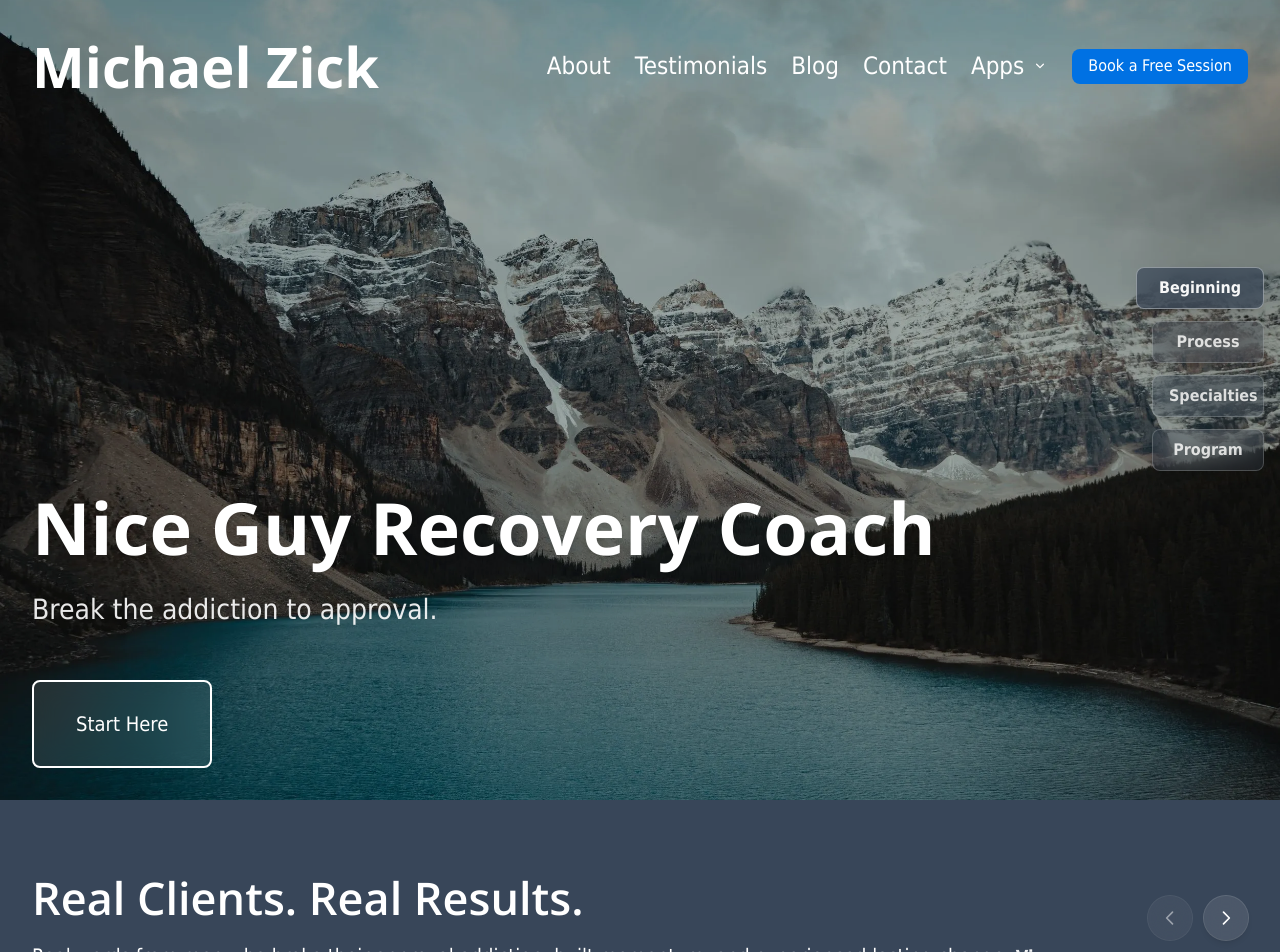
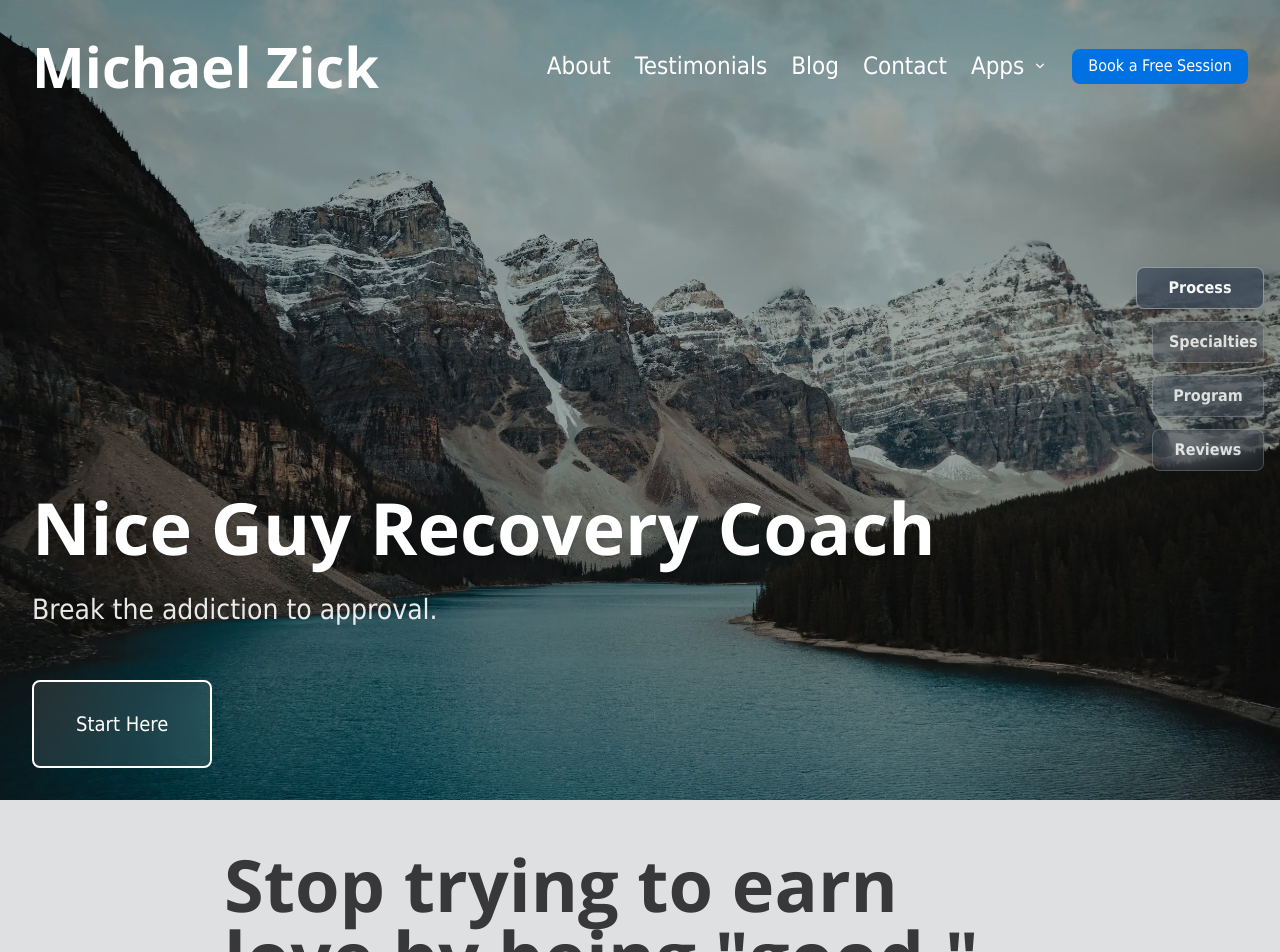
Before and after one commit to michaelzick/michaelzick.com, a Next.js app: page / in a window 1280 px wide. Shown: the top 952 px of the page. Built offline with nearby package versions, Linux system fonts and the light colour scheme; no server answers.

Commit message:
feat: Reorder testimonials section and update its navigation text to 'Reviews'

```diff
--- a/components/HomePageContent.tsx
+++ b/components/HomePageContent.tsx
@@ -30,13 +30,6 @@ export default function HomePageContent() {
   const sectionConfig = useMemo<SectionConfig[]>(
     () => [
       {
-        id: 'testimonials',
-        linkText: 'Beginning',
-        mobileLabel: 'Beginning',
-        sectionRef: testimonialsSectionRef,
-        titleRef: testimonialsTitleRef,
-      },
-      {
         id: 'process',
         linkText: 'Process',
         mobileLabel: 'Process',
@@ -56,6 +49,13 @@ export default function HomePageContent() {
         mobileLabel: 'Program',
         sectionRef: programSectionRef,
         titleRef: programTitleRef,
+      },
+      {
+        id: 'testimonials',
+        linkText: 'Reviews',
+        mobileLabel: 'Reviews',
+        sectionRef: testimonialsSectionRef,
+        titleRef: testimonialsTitleRef,
       },
     ],
     [
@@ -115,13 +115,6 @@ export default function HomePageContent() {
 
       <HeroSection />
 
-      <TestimonialsCarouselSection
-        sectionRef={testimonialsSectionRef}
-        titleRef={testimonialsTitleRef}
-        scrollMarginTop={scrollMarginTop}
-        isVisible={visibleTitles.testimonials}
-      />
-
       <BeginningSection
         sectionRef={beginningSectionRef}
         titleRef={beginningTitleRef}
@@ -151,6 +144,13 @@ export default function HomePageContent() {
         isVisible={visibleTitles.program}
       />
 
+      <TestimonialsCarouselSection
+        sectionRef={testimonialsSectionRef}
+        titleRef={testimonialsTitleRef}
+        scrollMarginTop={scrollMarginTop}
+        isVisible={visibleTitles.testimonials}
+      />
+
       <section
         id="home-contact"
         className="bg-default-grey text-white px-6 pt-12 pb-16 md:px-8 md:pt-16 md:pb-24"
```
